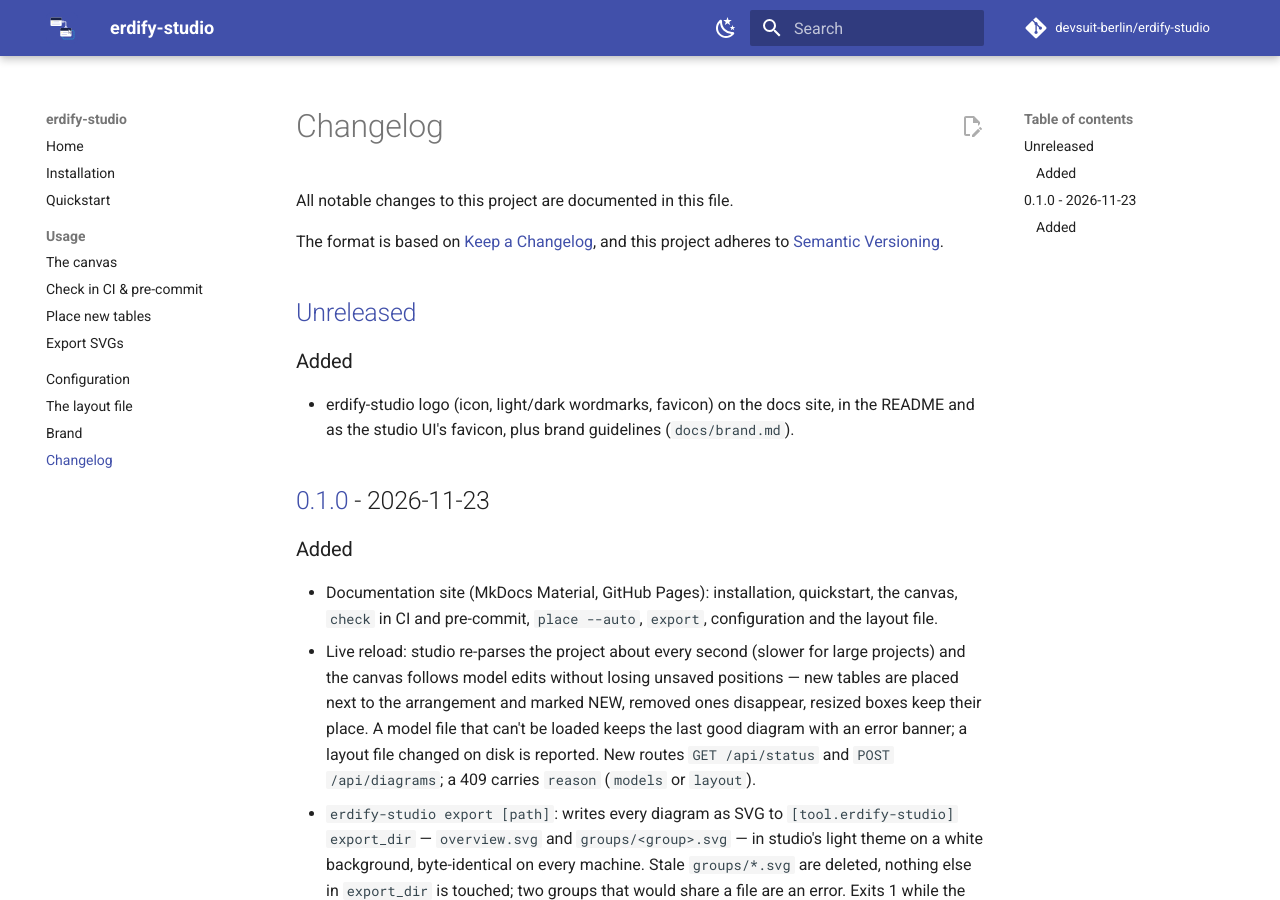
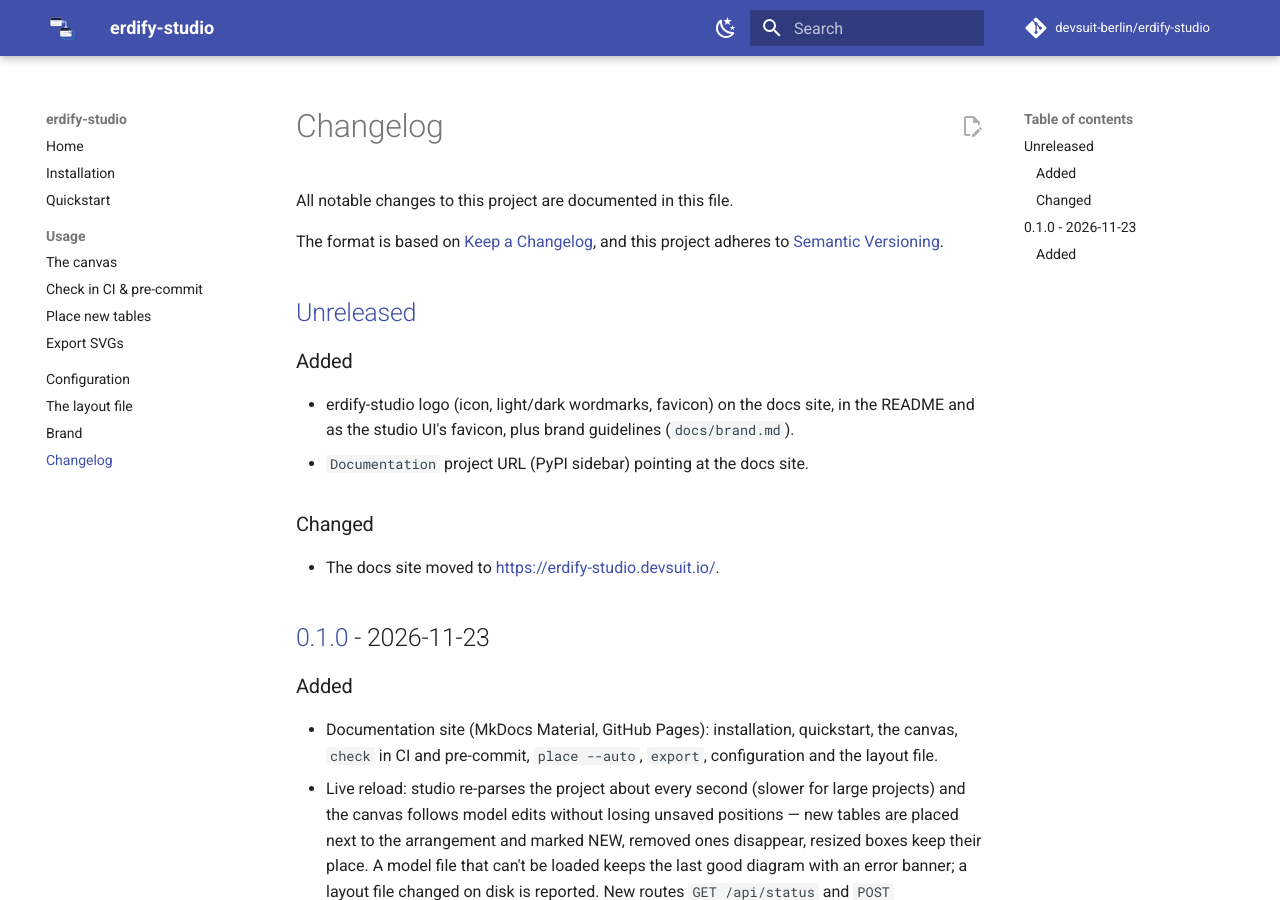
Before and after one commit to devsuit-berlin/erdify-studio, an MkDocs documentation site: the page built from docs/changelog.md, in a window 1280 px wide and 900 px high. Built offline with MkDocs 1.6.1 and Material for MkDocs 9.7.7, drawn with Linux system fonts in a browser that asks for light colours; plug-ins that fetch from the network failed and are left out; comment, search, counter and statistics services are not loaded.

Commit message:
docs: #9 - serve the docs at erdify-studio.devsuit.io (#46)
## Summary

The repo is public, so the docs can go live on GitHub Pages, at the
custom domain like erdify (`erdify.devsuit.io`):

- **Repo settings (done, not part of the diff):** Pages enabled with
GitHub Actions as the source, custom domain `erdify-studio.devsuit.io`
(DNS: CNAME → `devsuit-berlin.github.io`). HTTPS gets enforced once
GitHub has issued the certificate.
- `mkdocs.yml`: `site_url` → `https://erdify-studio.devsuit.io/`
(canonical URLs, sitemap)
- `docs/CNAME`: records the domain, as in erdify (an Actions deploy
takes the domain from the settings, not the file)
- `README.md`: docs link + a docs badge like erdify's
- `pyproject.toml`: `Documentation` project URL, so PyPI links the docs
(from the next release on)
- `docs.yml`: the deploy-job comment no longer talks about a private
repo
- CHANGELOG under `[Unreleased]`

Checked: `mkdocs build --strict` passes; `site/CNAME` and the sitemap
carry the new domain. The first deploy from `main` (re-run after
enabling Pages) serves the site already.

## Related issues

Part of #9 (AC 1). Still open there: link from erdify's docs (AC 2), the
erdify#66 reply (AC 4).

Review: reviewed by the reviewer agent (Copilot unavailable)

```diff
--- a/CHANGELOG.md
+++ b/CHANGELOG.md
@@ -11,6 +11,11 @@ and this project adheres to [Semantic Versioning](https://semver.org/spec/v2.0.0
 
 - erdify-studio logo (icon, light/dark wordmarks, favicon) on the docs site, in the README
   and as the studio UI's favicon, plus brand guidelines (`docs/brand.md`).
+- `Documentation` project URL (PyPI sidebar) pointing at the docs site.
+
+### Changed
+
+- The docs site moved to <https://erdify-studio.devsuit.io/>.
 
 ## [0.1.0] - 2026-11-23
 
--- a/mkdocs.yml
+++ b/mkdocs.yml
@@ -1,6 +1,6 @@
 site_name: erdify-studio
 site_description: Arrange erdify ERDs by drag and drop, commit the layout and check it in CI
-site_url: https://devsuit-berlin.github.io/erdify-studio/
+site_url: https://erdify-studio.devsuit.io/
 repo_url: https://github.com/devsuit-berlin/erdify-studio
 repo_name: devsuit-berlin/erdify-studio
 edit_uri: edit/main/docs/
--- a/pyproject.toml
+++ b/pyproject.toml
@@ -38,6 +38,7 @@ erdify-studio = "erdify_studio.cli:main"
 [project.urls]
 Homepage = "https://github.com/devsuit-berlin/erdify-studio"
 Repository = "https://github.com/devsuit-berlin/erdify-studio"
+Documentation = "https://erdify-studio.devsuit.io/"
 Changelog = "https://github.com/devsuit-berlin/erdify-studio/blob/main/CHANGELOG.md"
 Issues = "https://github.com/devsuit-berlin/erdify-studio/issues"
 
```
Also changed, not shown: README.md (+2 -1 lines), 2 other files.
